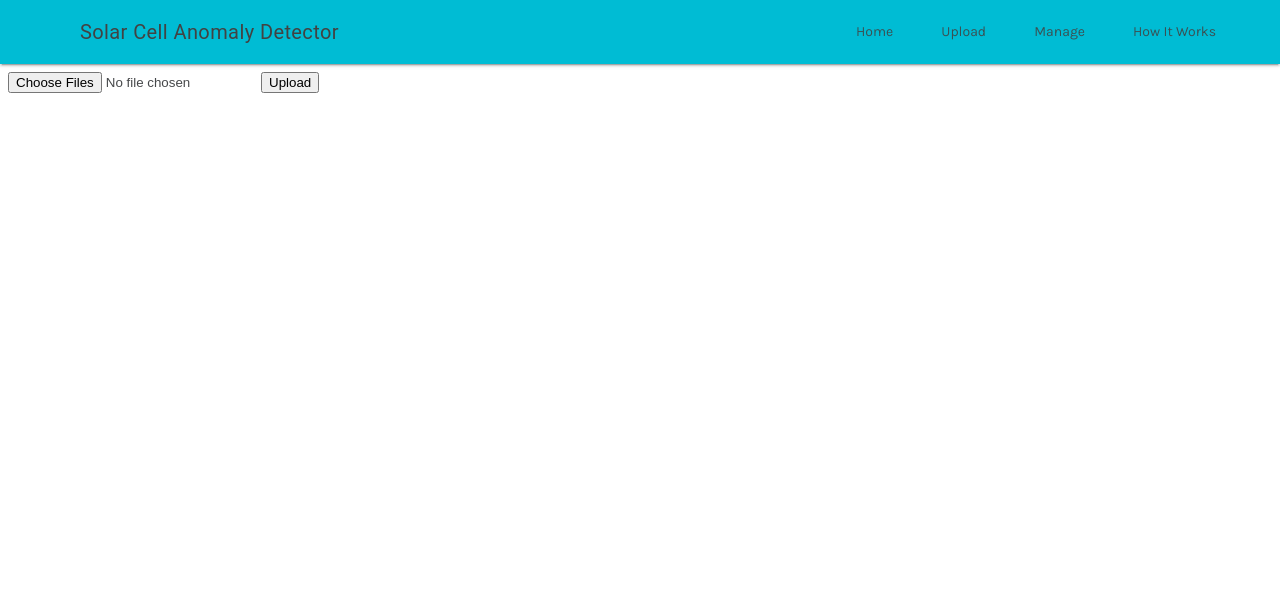
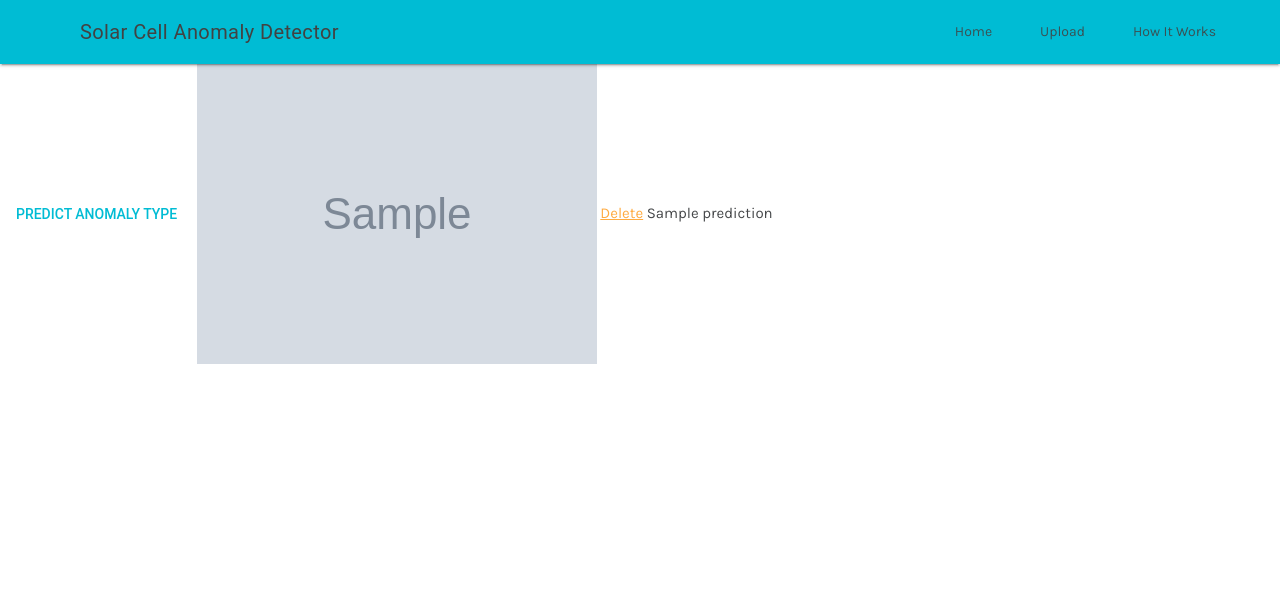
Before and after one commit to locke14/climate-ai, a Flask app: template app/templates/upload.html in a window 1280 px wide. Shown: the top 604 px of the page. Run offline with Flask 2, Linux system fonts and the light colour scheme; the template is opened without the code that fills it: values that come from a table or form of the project are taken from there, most other values are stand-ins (such as "Sample title", 1, 10 or a date in 2020); grey boxes marked "Sample" are stand-in pictures; some libraries are stand-ins or nearby versions.

Commit message:
Add drag and drop form

```diff
--- a/app/app.py
+++ b/app/app.py
@@ -2,10 +2,11 @@ import os
 import time
 import hashlib
 
-from flask import Flask, render_template, redirect, url_for, request
+from flask import Flask, render_template, redirect, url_for, request, abort
 from flask_uploads import UploadSet, configure_uploads, IMAGES, patch_request_class
 from flask_wtf import FlaskForm
 from flask_wtf.file import FileField, FileRequired, FileAllowed
+from werkzeug.utils import secure_filename
 from wtforms import SubmitField
 
 from evaluate.evaluate_model import ModelEvaluator
@@ -15,6 +16,9 @@ basedir = os.path.abspath(os.path.dirname(__file__))
 app = Flask(__name__)
 app.config['SECRET_KEY'] = 'I have a dream'
 app.config['UPLOADED_PHOTOS_DEST'] = os.path.join(basedir, 'uploads')
+app.config['MAX_CONTENT_LENGTH'] = 1024 * 1024
+app.config['UPLOAD_EXTENSIONS'] = ['.jpg', '.png']
+
 # evaluator = ModelEvaluator('model.h5', (1, 40, 32, 3), 'rgb')
 
 photos = UploadSet('photos', IMAGES)
@@ -35,37 +39,26 @@ def home():
 @app.route('/upload', methods=['GET', 'POST'])
 def upload_file():
     form = UploadForm()
-    if form.validate_on_submit():
-        for filename in request.files.getlist('photo'):
-            name = hashlib.md5(str('admin' + str(time.time())).encode('utf-8')).hexdigest()[:15]
-            photos.save(filename, name=name + '.')
-            prediction = 'Anomaly'
-            # prediction = evaluator.predict(f'uploads/{name}.jpg')
-            # print(prediction)
-        success = True
-    else:
-        prediction = 'Unknown'
-        success = False
-    return render_template('upload.html', form=form, success=success, prediction=prediction)
+    if request.method == 'POST':
+        request.files['file'].save(os.path.join(app.config['UPLOADED_PHOTOS_DEST'], request.files['file'].filename))
+        return redirect(url_for('upload_file'))
 
+    files_list = os.listdir(app.config['UPLOADED_PHOTOS_DEST'])
+    print(files_list)
+    file_urls = [photos.url(filename) for filename in files_list]
+    # evaluator.predict(f'uploads/{name}.jpg')
+    predictions = ['Vegetation' for filename in files_list]
 
-@app.route('/manage')
-def manage_file():
-    files_list = os.listdir(app.config['UPLOADED_PHOTOS_DEST'])
-    return render_template('manage.html', files_list=files_list)
-
-
-@app.route('/open/<filename>')
-def open_file(filename):
-    file_url = photos.url(filename)
-    return render_template('browser.html', file_url=file_url)
+    return render_template('upload.html',
+                           form=form,
+                           files=zip(files_list, file_urls, predictions))
 
 
 @app.route('/delete/<filename>')
 def delete_file(filename):
     file_path = photos.path(filename)
     os.remove(file_path)
-    return redirect(url_for('manage_file'))
+    return redirect(url_for('upload_file'))
 
 
 if __name__ == '__main__':
--- a/app/templates/base.html
+++ b/app/templates/base.html
@@ -11,6 +11,8 @@
 
         <link rel="stylesheet" href="https://fonts.googleapis.com/icon?family=Material+Icons">
         <link rel="stylesheet" href="https://code.getmdl.io/1.3.0/material.cyan-orange.min.css" />
+        <link rel="stylesheet" href="https://cdnjs.cloudflare.com/ajax/libs/dropzone/5.7.1/min/dropzone.min.css">
+
         <script defer src="https://code.getmdl.io/1.3.0/material.min.js"></script>
         <link rel="stylesheet" href="{{url_for('static', filename='styles.css')}}">
 
@@ -27,7 +29,6 @@
               <nav class="mdl-navigation mdl-layout--large-screen-only">
                 <a class="mdl-navigation__link" href="{{ url_for('home') }}">Home</a>
                 <a class="mdl-navigation__link" href="{{ url_for('upload_file') }}">Upload</a>
-                <a class="mdl-navigation__link" href="{{ url_for('manage_file') }}">Manage</a>
                 <a class="mdl-navigation__link" href="#">How It Works</a>
               </nav>
             </div>
--- a/app/templates/upload.html
+++ b/app/templates/upload.html
@@ -2,21 +2,31 @@
 
 {% block content %}
 
-<form method="POST" enctype="multipart/form-data">
-    <div class="mdl-grid">
-        {{ form.hidden_tag() }}
-        {{ form.photo(multiple="multiple")}}
-        {% for error in form.photo.errors %}
-            <span style="color: red;">{{ error }}</span>
-        {% endfor %}
-        {{ form.submit }}
-    </div>
-</form>
+<!--<form method="POST" enctype="multipart/form-data">-->
+<!--    <div class="mdl-grid">-->
+<!--        {{ form.hidden_tag() }}-->
+<!--        {{ form.photo(multiple="multiple", extra_classes="mdl-button mdl-button&#45;&#45;accent mdl-js-button mdl-js-ripple-effect") }}-->
+<!--        {% for error in form.photo.errors %}-->
+<!--        <span style="color: red;">{{ error }}</span>-->
+<!--        {% endfor %}-->
+<!--        {{ form.submit(extra_classes="mdl-button mdl-button&#45;&#45;accent mdl-js-button mdl-js-ripple-effect") }}-->
+<!--    </div>-->
+<!--</form>-->
 
-{% if success %}
-<br>
-<p>Upload Success!</p>
-<p>Prediction: {{ prediction }}</p>
-{% endif %}
+<form action="{{ url_for('upload_file') }}" class="dropzone">
+    </form>
+    <script src="https://cdnjs.cloudflare.com/ajax/libs/dropzone/5.7.1/min/dropzone.min.js"></script>
+
+<a class="mdl-button mdl-button--colored mdl-js-button mdl-js-ripple-effect"
+                   href="{{url_for('upload_file')}}">
+                    Predict Anomaly Type
+                </a>
+
+{% for photo, url, prediction in files %}
+    <img src="{{ url }}">
+    <a href="{{ url_for('delete_file', filename=photo) }}">Delete</a>
+{{prediction}}
+    <br>
+{% endfor %}
 
 {% endblock %}
```
Also changed, not shown: app/templates/browser.html (deleted, +0 -14 lines), app/templates/manage.html (deleted, +0 -11 lines), app/uploads/1d662becf5834e4.jpg (deleted), app/uploads/a59fb44afc21d28.jpg (deleted).
